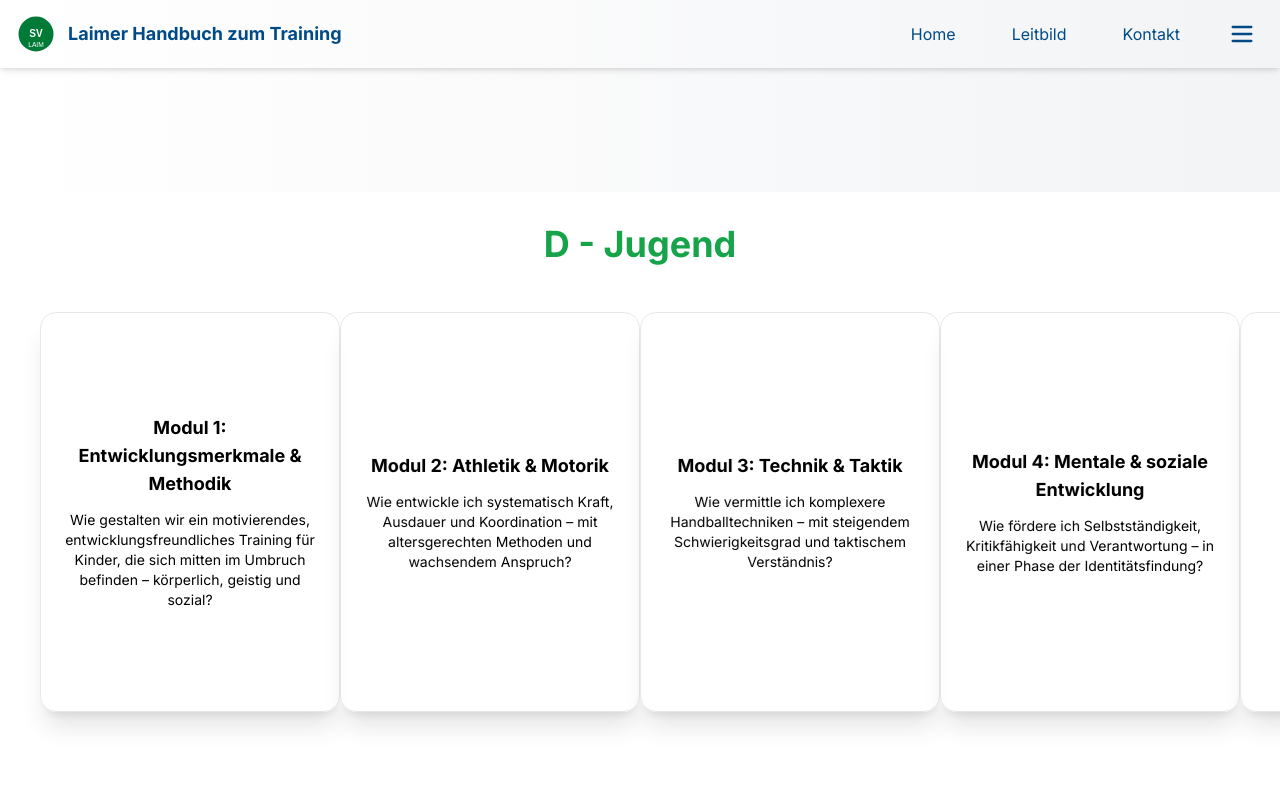
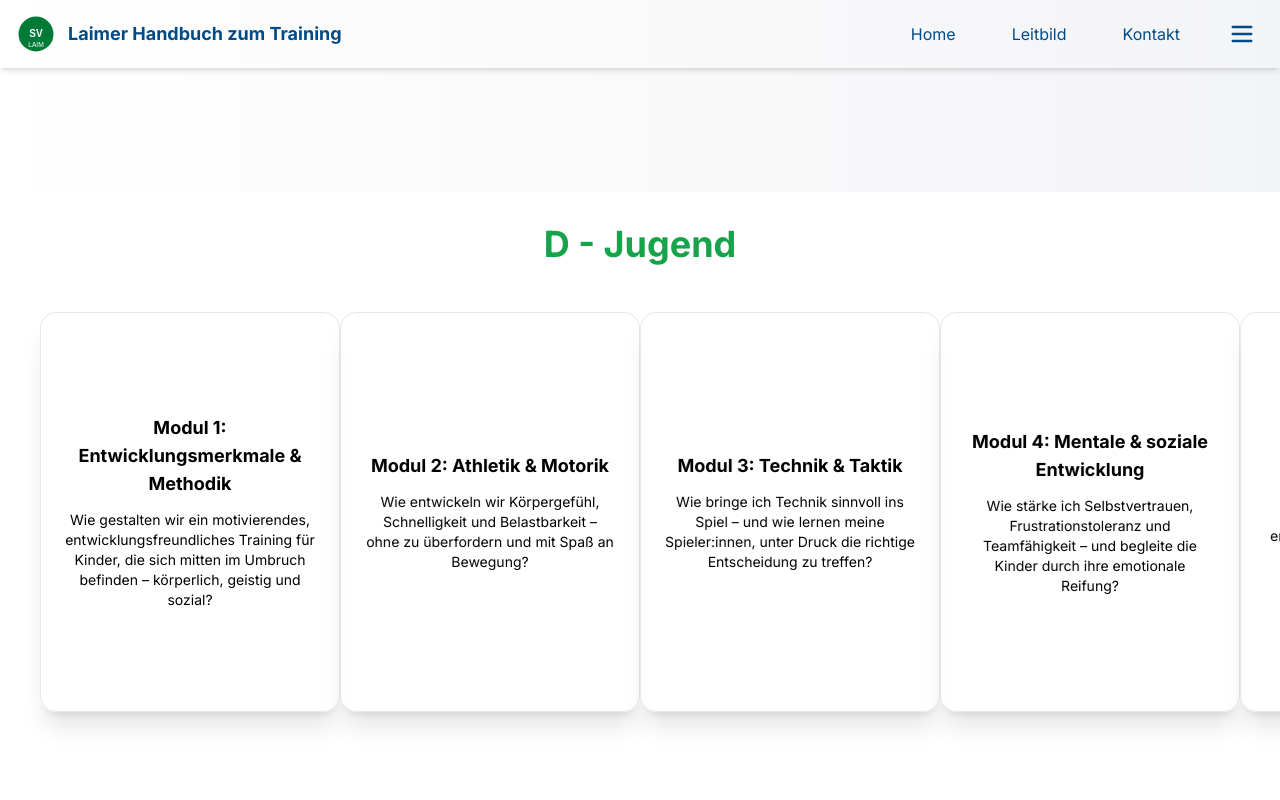
Before and after one commit to OGCoach23/Handbuch-Ausbildung, a React (Vite) app: page /d-jugend in a window 1280 px wide. Shown: the top 800 px of the page. Built offline with nearby package versions, Linux system fonts and the light colour scheme.

Commit message:
D-Jugend-Module aktualisiert: Neue, detailliertere Leitfragen für alle 6 Module mit Fokus auf Entwicklungsphase und emotionale Reifung

```diff
--- a/src/pages/d-jugend.jsx
+++ b/src/pages/d-jugend.jsx
@@ -9,27 +9,27 @@ const moduleDJugend = [
   },
   {
     titel: "Modul 2: Athletik & Motorik",
-    frage: "Wie entwickle ich systematisch Kraft, Ausdauer und Koordination – mit altersgerechten Methoden und wachsendem Anspruch?",
+    frage: "Wie entwickeln wir Körpergefühl, Schnelligkeit und Belastbarkeit – ohne zu überfordern und mit Spaß an Bewegung?",
     path: "/d-jugend-m2",
   },
   {
     titel: "Modul 3: Technik & Taktik",
-    frage: "Wie vermittle ich komplexere Handballtechniken – mit steigendem Schwierigkeitsgrad und taktischem Verständnis?",
+    frage: "Wie bringe ich Technik sinnvoll ins Spiel – und wie lernen meine Spieler:innen, unter Druck die richtige Entscheidung zu treffen?",
     path: "/d-jugend-m3",
   },
   {
     titel: "Modul 4: Mentale & soziale Entwicklung",
-    frage: "Wie fördere ich Selbstständigkeit, Kritikfähigkeit und Verantwortung – in einer Phase der Identitätsfindung?",
+    frage: "Wie stärke ich Selbstvertrauen, Frustrationstoleranz und Teamfähigkeit – und begleite die Kinder durch ihre emotionale Reifung?",
     path: "/d-jugend-m4",
   },
   {
     titel: "Modul 5: Spielsysteme & Positionsspiel",
-    frage: "Wie baue ich erstes taktisches Verständnis auf – mit einfachen Spielsystemen und wachsender Positionsverantwortung?",
+    frage: "Wie lernen die Kinder Räume zu erkennen, Positionen zu verstehen – und gemeinsam Spiellogik zu entwickeln?",
     path: "/d-jugend-m5",
   },
   {
     titel: "Modul 6: Teamkultur & Kommunikation",
-    frage: "Wie entwickle ich eine Teamkultur, die Konflikte konstruktiv löst und gemeinsame Ziele verfolgt?",
+    frage: "Wie entsteht ein echtes Team – mit Werten, Verantwortung und Klarheit in der Sprache?",
     path: "/d-jugend-m6",
   },
 ];
```
